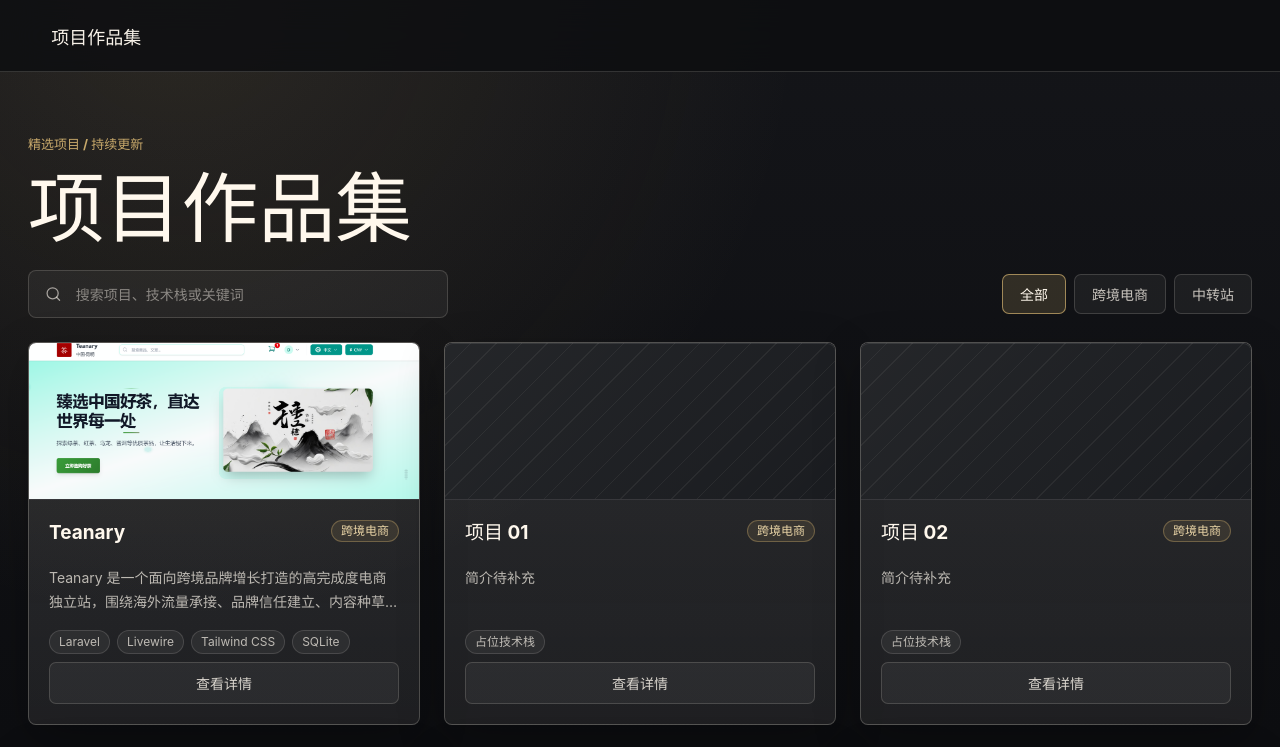
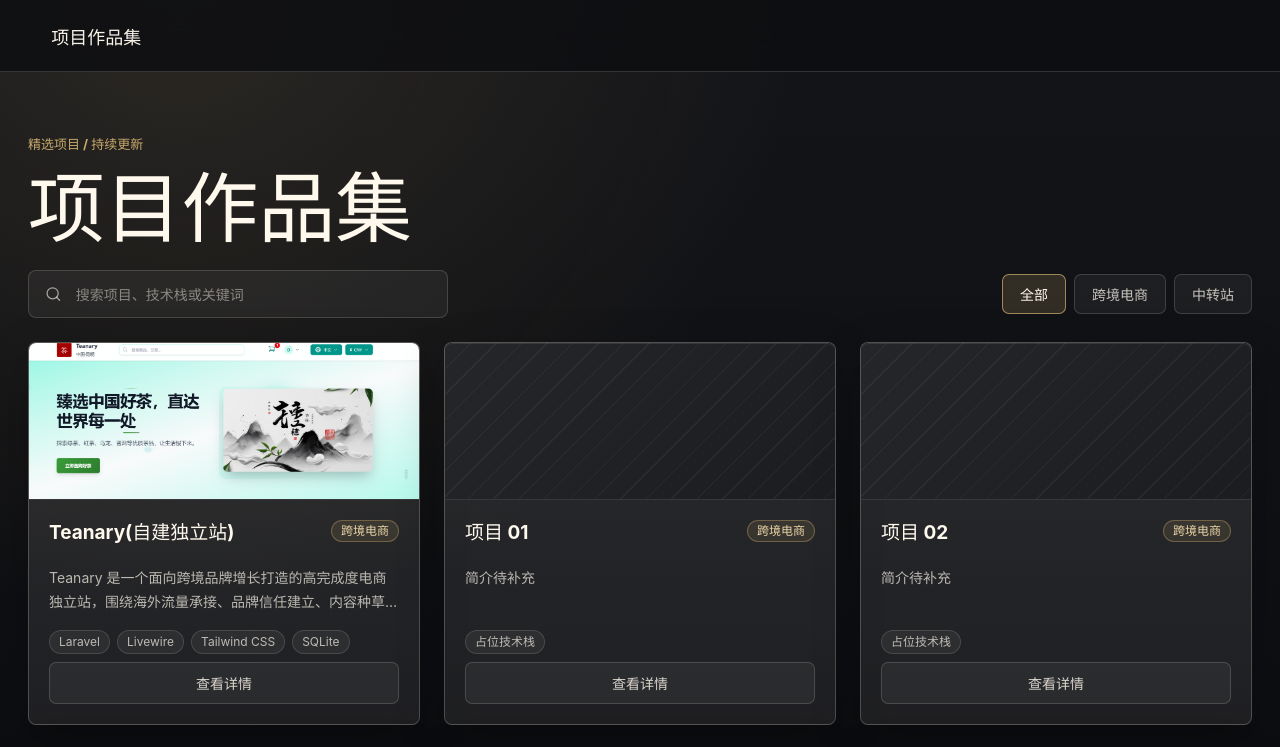
Before and after one commit to bulingbuling688/project-portfolio-site, a React (Vite) app: page / in a window 1280 px wide. Shown: the top 747 px of the page. Built offline with nearby package versions, Linux system fonts and the light colour scheme.

Commit message:
Rename Teanary portfolio title

```diff
--- a/src/data/projects.ts
+++ b/src/data/projects.ts
@@ -26,7 +26,7 @@
 const publishedProjects: Project[] = [
   {
     slug: "teanary-service",
-    title: "Teanary",
+    title: "Teanary(自建独立站)",
     description:
       "Teanary 是一个面向跨境品牌增长打造的高完成度电商独立站，围绕海外流量承接、品牌信任建立、内容种草转化、用户路径优化和后台运营管理构建完整业务体系，突出独立站在品牌资产沉淀、转化链路掌控和私域运营中的核心价值，基本上已经完成了独立站需要的全部功能。",
     category: "跨境电商",
```
Also changed, not shown: 2 other files (tests, documents, lock files or other folders).
